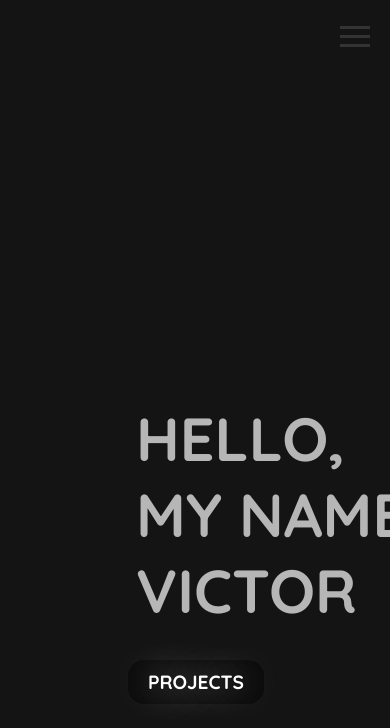
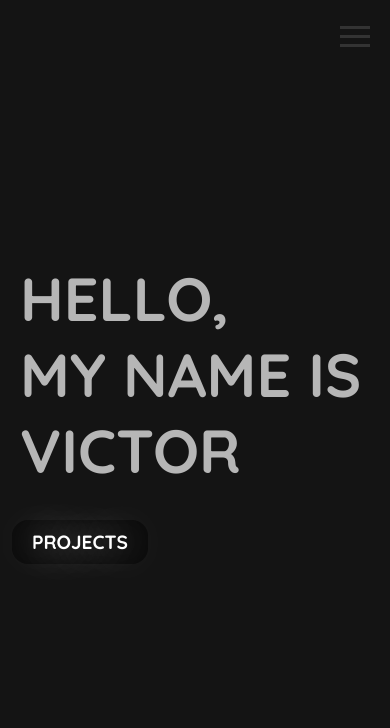
Before and after one commit to PC-Vic/Victor-Nieves-Dev-Site, a React (Vite) app: page / in a window 390 px wide. Shown: the top 728 px of the page. Built offline with nearby package versions, Linux system fonts and the light colour scheme.

Commit message:
updated home.css media query

```diff
--- a/Develop/src/components/pages/home.css
+++ b/Develop/src/components/pages/home.css
@@ -137,7 +137,7 @@
   /* iphone 12pro */
   @media (max-width: 390px) {
     .text-container {
-      margin-right: 200px;
-      margin-bottom: 368px;
+      margin-left: 12px;
+      margin-top: -140px;
     }
   }
```
